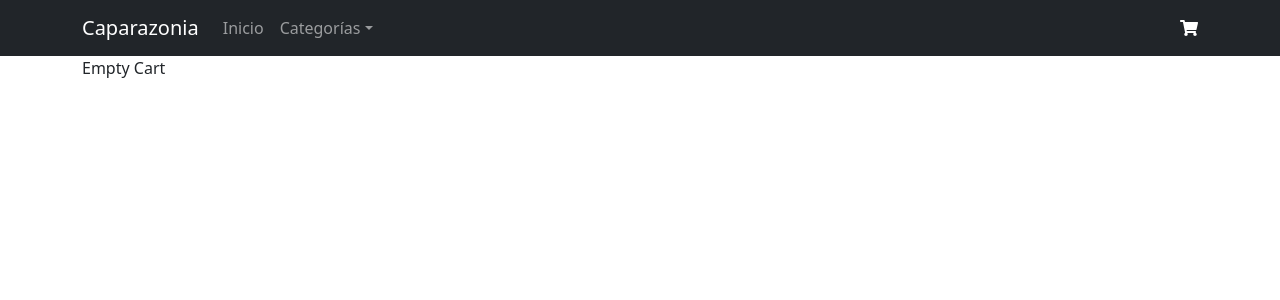
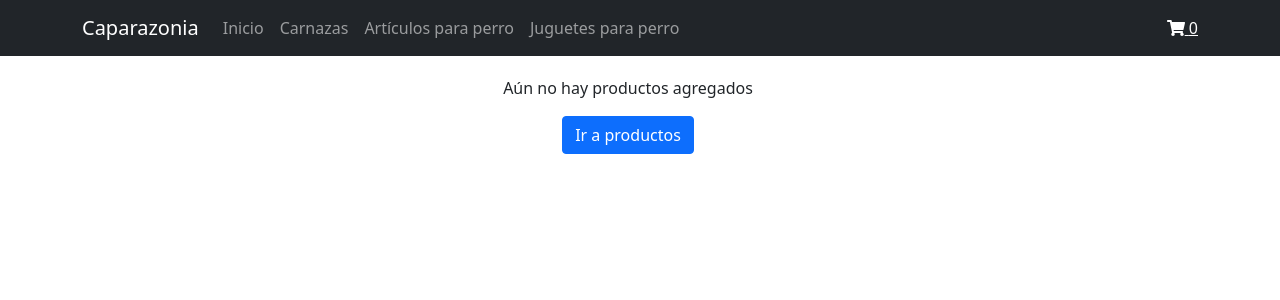
Before and after one commit to gcandial/caparazonia-sandoval, a React (Create React App) app: page /cart in a window 1280 px wide. Shown: the top 300 px of the page. Built offline with nearby package versions, Linux system fonts and the light colour scheme.

Commit message:
Entrega Clase 10

```diff
--- a/src/App.css
+++ b/src/App.css
@@ -36,3 +36,7 @@
     transform: rotate(360deg);
   }
 }
+
+.mt-15 {
+  margin-top: 20px;
+}
--- a/src/App.js
+++ b/src/App.js
@@ -2,49 +2,41 @@ import './App.css';
 import 'bootstrap/dist/css/bootstrap.min.css';
 import { BrowserRouter, Switch, Route } from 'react-router-dom';
 import { Container, Row } from 'react-bootstrap';
-import NavBar from './components/NavBar';
 import ItemListContainer from './components/ItemListContainer';
 import ItemDetailContainer from './components/ItemDetailContainer';
 import Categoria from './components/Categoria';
+import NavBar from './components/NavBar';
 import Cart from './components/Cart';
 import CartContext from './context/CartProvider';
 
 function App() {
   return (
     <>
-      <NavBar />
-      <Container>
-        <CartContext>
-          <BrowserRouter>
+      <CartContext>
+        <BrowserRouter>
+          <NavBar />
+          <Container>
             <Switch>
               {/* Ruta Inicio */}
               <Route exact path="/">
-                <Row>
-                  <ItemListContainer />
-                </Row>
+                <Row><ItemListContainer /></Row>
               </Route>
               {/* Ruta Producto */}
               <Route path="/item/:itemId">
-                <Row>
-                  <ItemDetailContainer />
-                </Row>
+                <Row><ItemDetailContainer /></Row>
               </Route>
               {/* Ruta Categoría */}
               <Route path="/categoria/:categoryId">
-                <Row>
-                  <Categoria />
-                </Row>
+                <Row><Categoria /></Row>
               </Route>
               {/* Ruta Cart */}
               <Route path="/cart">
-                <Row>
-                  <Cart />
-                </Row>
+                <Row><Cart /></Row>
               </Route>
             </Switch>
-          </BrowserRouter>
-        </CartContext>
-      </Container>
+          </Container>
+        </BrowserRouter>
+      </CartContext>
     </>
   );
 }
--- a/src/components/Cart.js
+++ b/src/components/Cart.js
@@ -1,24 +1,53 @@
 import React, { useContext } from "react";
+import { Link } from 'react-router-dom';
+import { Button, Col, Row } from 'react-bootstrap';
 import { cartContext } from "../context/CartProvider";
 import CartItem from "./CartItem";
 
 const Cart = () => {
 
     const { cart, clear } = useContext(cartContext);
-    console.log(cart);
 
     return (
         <>
             {
                 (cart.length === 0) ?
                     <>
-                        <p>Empty Cart</p>
+                        <Row className="text-center">
+                            <Col>
+                                <p className="mt-15">Aún no hay productos agregados</p>
+                                <Link to='/'>
+                                    <Button variant="primary">
+                                        Ir a productos
+                                    </Button>
+                                </Link>
+                            </Col>
+                        </Row>
 
                     </>
                     :
                     <>
-                        {cart.map(article => <CartItem key={article.item.id} article={article}></CartItem>)}
-                        <button onClick={() => clear()}>Clear Cart</button>
+                        {/* {cart.map(article => <CartItem key={article.item.id} article={article} className="mt-15"></CartItem>)} */}
+                        <table className="table tableHover">
+                            <thead>
+                                <tr>
+                                    <th>Producto</th>
+                                    <th>Cantidad</th>
+                                    <th>Subtotal</th>
+                                    <th>Total</th>
+                                    <th>Eliminar producto</th>
+                                </tr>
+                            </thead>
+                            <tbody>
+                                {cart.map(article => <CartItem key={article.item.id} article={article} className="mt-15"></CartItem>)}
+                            </tbody>
+                        </table>
+
+                        <Row className="text-end mt-15">
+                            <Col>
+                                <Button onClick={() => clear()}>Limpiar carrito</Button>
+                            </Col>
+                        </Row>
                     </>
             }
         </>
--- a/src/components/CartItem.js
+++ b/src/components/CartItem.js
@@ -1,5 +1,8 @@
 import React, { useContext } from "react";
+import { Button } from 'react-bootstrap';
 import { cartContext } from "../context/CartProvider";
+import { FontAwesomeIcon } from '@fortawesome/react-fontawesome';
+import { faTrash } from '@fortawesome/free-solid-svg-icons';
 
 const CartItem = ({ article }) => {
 
@@ -7,9 +10,14 @@ const CartItem = ({ article }) => {
 
     return (
         <>
-            <h3>{article.item.title}</h3>
-            <p>quantity: {article.count}</p>
-            <button onClick={() => removeItem(article.item.id)} variant="danger">Delete</button>
+            <tr>
+                <td>{article.item.title}</td>
+                <td>{article.quantity}</td>
+                <td>$ {article.item.price} MXN</td>
+                <td>$ {article.item.price * article.quantity} MXN</td>
+                <td><Button onClick={() => removeItem(article.item.id)} variant="danger"><FontAwesomeIcon icon={faTrash} /></Button></td>
+            </tr>
+
         </>
     )
 };
--- a/src/components/CartWidget.js
+++ b/src/components/CartWidget.js
@@ -1,11 +1,18 @@
-import React from "react";
-import { FontAwesomeIcon } from '@fortawesome/react-fontawesome'
-import { faShoppingCart } from '@fortawesome/free-solid-svg-icons'
+import React, { useContext } from "react";
+import { Link } from 'react-router-dom';
+import { FontAwesomeIcon } from '@fortawesome/react-fontawesome';
+import { faShoppingCart } from '@fortawesome/free-solid-svg-icons';
+import { cartContext } from "../context/CartProvider";
 
 function CartWidget() {
+
+  const { cart } = useContext(cartContext);
+
   return (
     <>
-      <a href="/cart"><FontAwesomeIcon icon={faShoppingCart} /> </a>
+      <Link to="/cart">
+        <span><FontAwesomeIcon icon={faShoppingCart} /> {cart.length}</span>
+      </Link>
     </>
   );
 }
--- a/src/components/Categoria.js
+++ b/src/components/Categoria.js
@@ -8,6 +8,7 @@ function ItemDetailContainer() {
     const [llegoPromesa, setLlegoPromesa] = useState(false);
 
     useEffect(() => {
+        setLlegoPromesa(false);
         const promesaProductos = new Promise((resolve, reject) => {
             setTimeout(() => {
                 let arregloProductos = [
@@ -21,13 +22,13 @@ function ItemDetailContainer() {
                     { id: '8', idCategory: 'juguetes-perro', title: 'Nudo para perro', description: 'Nudo para que tu perro juegue y puedas jalar o lo pueda compartir con otro perro', price: 120.00, stock: 9, pictureURL: 'https://picsum.photos/700/400?random' }
                 ];
                 resolve(arregloProductos);
-            }, 2000);
+            }, 1000);
         })
 
         promesaProductos
             .then(res => {
                 setArregloCatalogoProductos(res.filter(item => item.idCategory === categoryId));
-                setLlegoPromesa(true)
+                setLlegoPromesa(true);
             })
             .catch(err => { console.log('Hubo un error al obtener el arreglo ' + err) })
     }, [categoryId]);
--- a/src/components/Item.js
+++ b/src/components/Item.js
@@ -1,4 +1,5 @@
 import { Card, Button, Col } from 'react-bootstrap';
+import { Link } from 'react-router-dom';
 
 function Item({ item }) {
     return (
@@ -12,7 +13,9 @@ function Item({ item }) {
                         <p>Artículos disponibles: {item.stock}</p>
                     </Card.Body>
                     <Card.Footer>
-                        <Button variant="secondary" href={'/item/'+item.id}>Ver detalles</Button>
+                        <Link to={'/item/' + item.id}>
+                            <Button variant="secondary">Ver detalles</Button>
+                        </Link>
                     </Card.Footer>
                 </Card>
             </Col>
--- a/src/components/ItemDetail.js
+++ b/src/components/ItemDetail.js
@@ -11,7 +11,7 @@ function ItemDetail({ producto }) {
 
     const [mensajeCarrito, setMensajeCarrito] = useState('');
     const agregaCarrito = () => {
-        addItem(1, 2);
+        addItem(producto, contador);
         setMensajeCarrito("¡Se agregaron " + contador + " artículo(s) al carrito!")
     };
 
--- a/src/components/NavBar.js
+++ b/src/components/NavBar.js
@@ -1,21 +1,22 @@
 import React from "react";
+import { Link } from "react-router-dom";
 import * as ReactBootstrap from 'react-bootstrap';
 import CartWidget from "./CartWidget";
+
 function NavBar() {
   return (
     <>
       <ReactBootstrap.Navbar bg="dark" variant="dark">
         <ReactBootstrap.Container>
-          <ReactBootstrap.Navbar.Brand href="/">Caparazonia</ReactBootstrap.Navbar.Brand>
+          <Link to='/' className="navbar-brand">Caparazonia</Link>
+          {/* <ReactBootstrap.Navbar.Brand to="/">Caparazonia</ReactBootstrap.Navbar.Brand> */}
           <ReactBootstrap.Navbar.Toggle aria-controls="caparazonia-navbar" />
           <ReactBootstrap.Navbar.Collapse id="caparazonia-navbar" className="justify-content-end">
             <ReactBootstrap.Nav className="me-auto">
-              <ReactBootstrap.Nav.Link href="/">Inicio</ReactBootstrap.Nav.Link>
-              <ReactBootstrap.NavDropdown title="Categorías" id="basic-nav-dropdown">
-                <ReactBootstrap.NavDropdown.Item href="/categoria/carnazas">Carnazas</ReactBootstrap.NavDropdown.Item>
-                <ReactBootstrap.NavDropdown.Item href="/categoria/articulos-perro">Artículos para perro</ReactBootstrap.NavDropdown.Item>
-                <ReactBootstrap.NavDropdown.Item href="/categoria/juguetes-perro">Juguetes para perro</ReactBootstrap.NavDropdown.Item>
-              </ReactBootstrap.NavDropdown>
+              <Link to='/' className="nav-link">Inicio</Link>
+              <Link to="/categoria/carnazas" className="nav-link">Carnazas</Link>
+              <Link to="/categoria/articulos-perro" className="nav-link">Artículos para perro</Link>
+              <Link to="/categoria/juguetes-perro" className="nav-link">Juguetes para perro</Link>
             </ReactBootstrap.Nav>
             <ReactBootstrap.Navbar.Text >
               <CartWidget />
```
Also changed, not shown: src/components/ItemCount.js (+9 -23 lines), src/context/CartProvider.js (+7 -10 lines).
